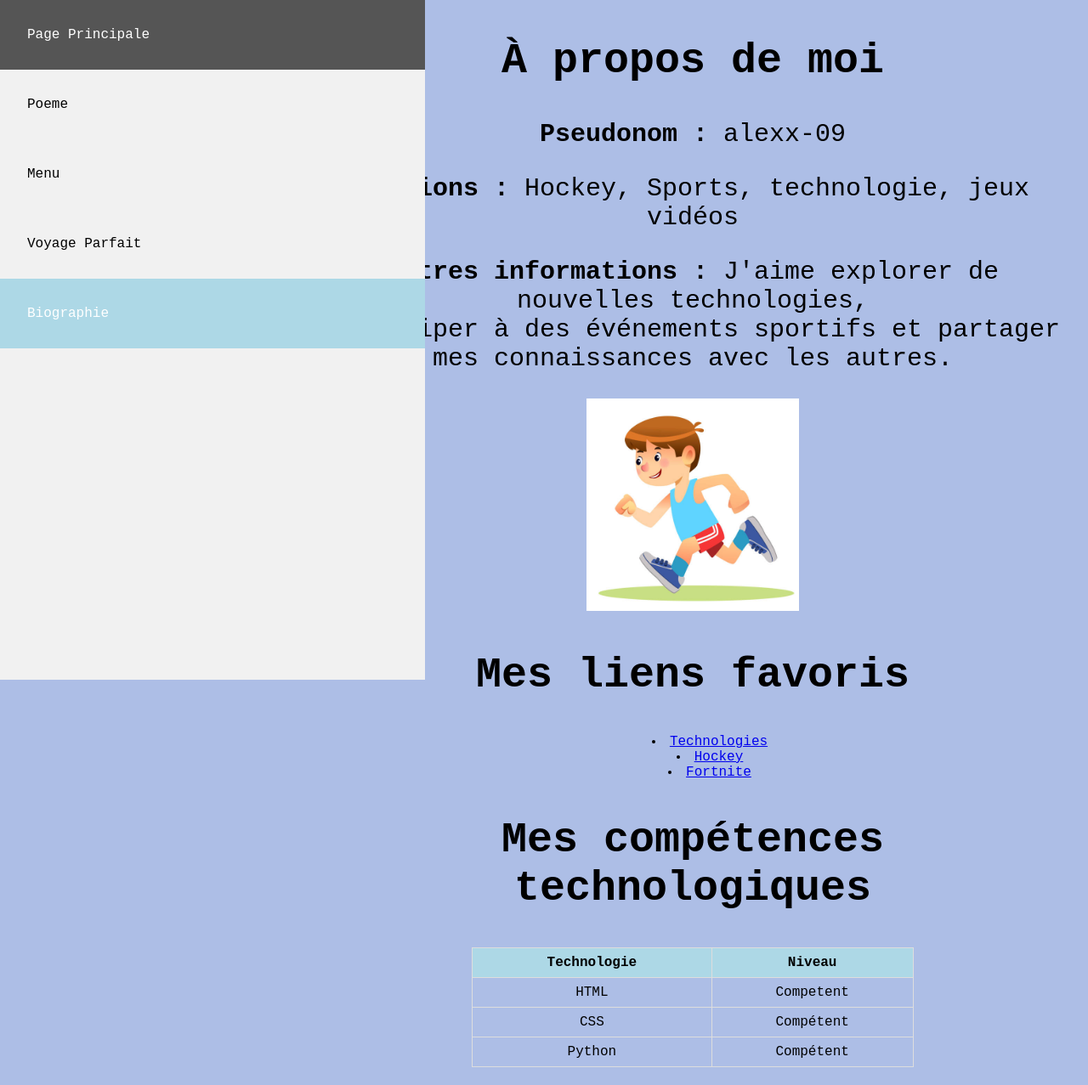
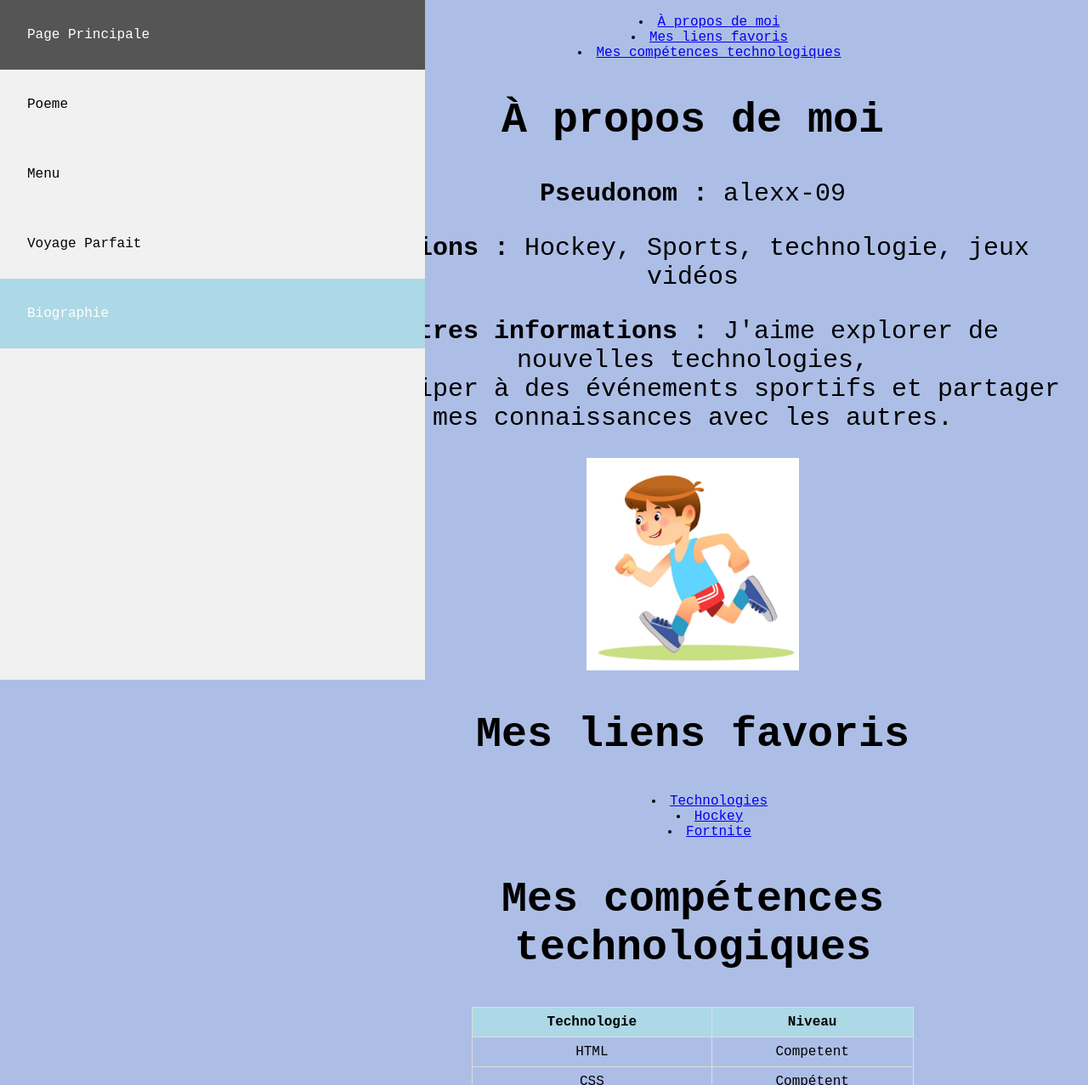
Before and after one commit to alexx-09/projet.github.io, a plain HTML site: page biographie.html in a window 1280 px wide. Shown: the top 1277 px of the page at 85% size. Drawn offline with Linux system fonts and the light colour scheme.

Commit message:
Update biographie.html

```diff
--- a/biographie.html
+++ b/biographie.html
@@ -15,7 +15,16 @@
     </div>
 
     <div class="content">
-        <section>
+        <!-- Menu de navigation interne -->
+        <nav>
+            <ul>
+                <li><a href="#apropos">À propos de moi</a></li>
+                <li><a href="#liens">Mes liens favoris</a></li>
+                <li><a href="#competences">Mes compétences technologiques</a></li>
+            </ul>
+        </nav>
+
+        <section id="apropos">
             <h2>À propos de moi</h2>
             <p><strong>Pseudonom :</strong> alexx-09</p>
             <p><strong>Passions :</strong> Hockey, Sports, technologie, jeux vidéos</p>
@@ -23,7 +32,7 @@
             <img src="images/biographie.jpg" alt="Image qui me représente" height="250" width="250">
         </section>
 
-        <section>
+        <section id="liens">
             <h2>Mes liens favoris</h2>
             <ul>
                 <li><a href="https://fr.khanacademy.org/computing/computer-programming/html-css/intro-to-html/v/making-webpages-intro">Technologies</a></li>
@@ -32,7 +41,7 @@
             </ul>
         </section>
 
-        <section>
+        <section id="competences">
             <h2>Mes compétences technologiques</h2>
             <table>
                 <tr>
@@ -53,6 +62,8 @@
                 </tr>
             </table>
         </section>
+
+        <!-- Ajout d'espace au bas de la page -->
         <div style="height: 50px;"></div>
     </div>
 </body>
```
